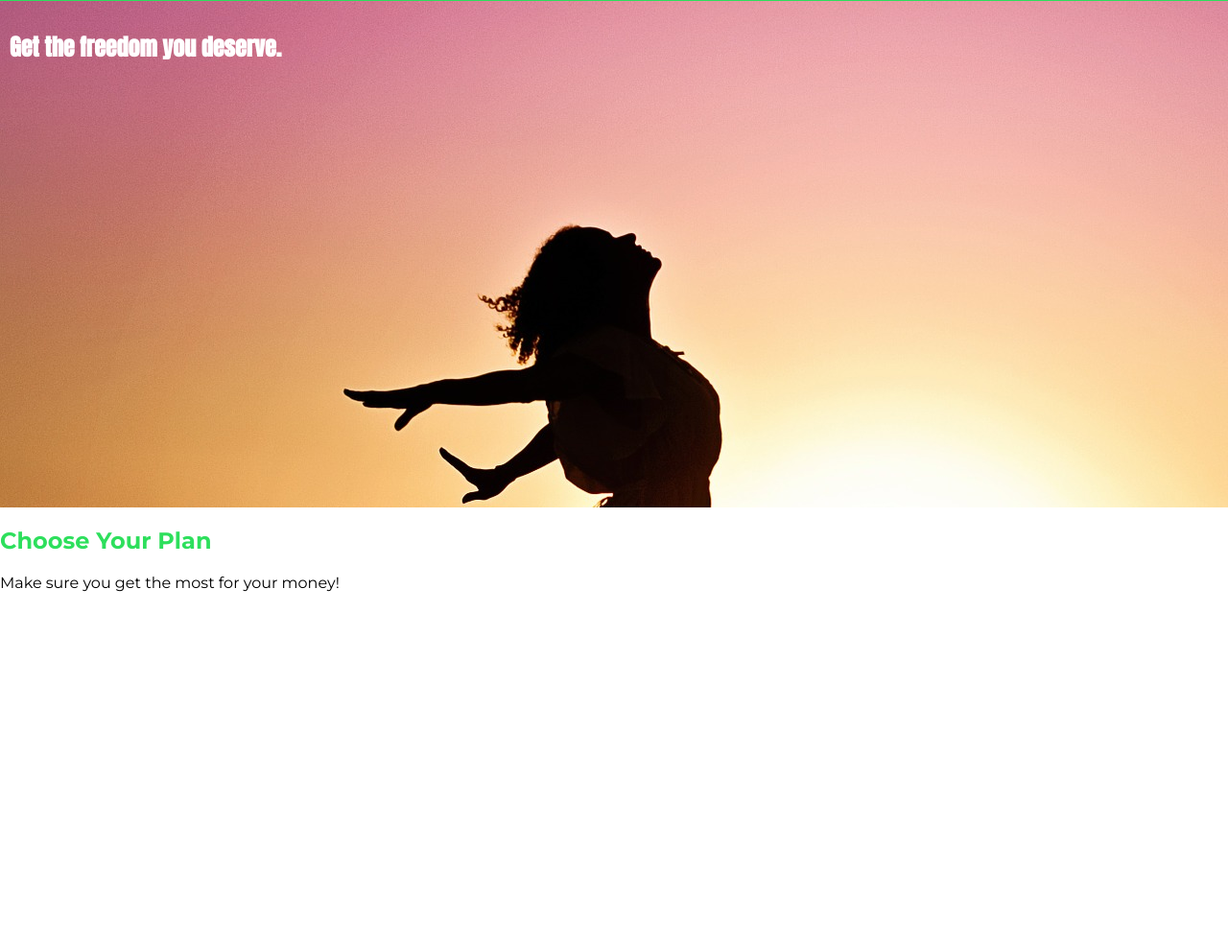
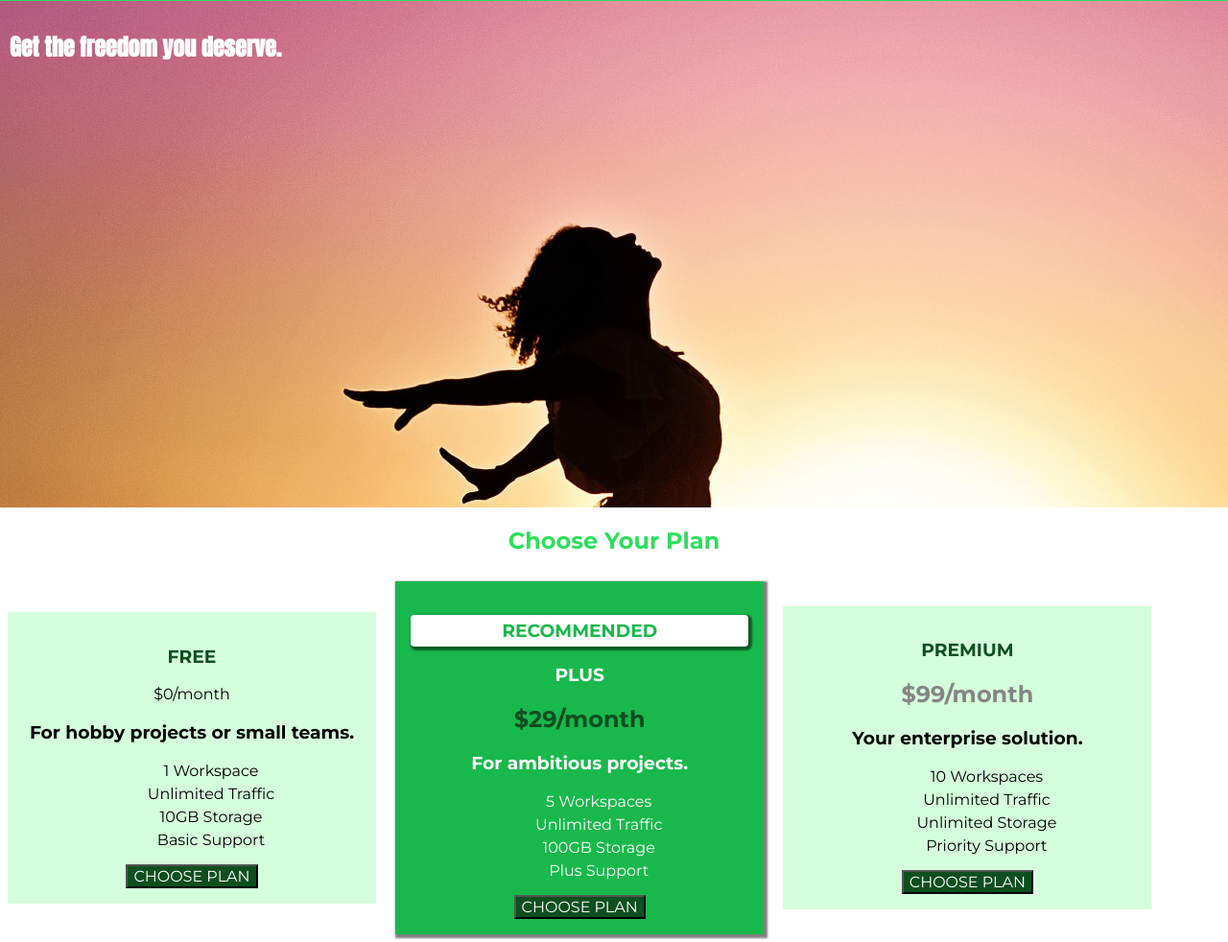
Before and after one commit to vidit0210/CSS_AcademicMind, a plain HTML site: page Section5/index.html in a window 1280 px wide. Shown: the part 42-1024 px from the top of the page at 96% size. Before the commit the page ends 800 px from the top, so only its background shows below. Drawn offline with Linux system fonts and the light colour scheme.

Commit message:
section5v2

```diff
--- a/Section5/index.html
+++ b/Section5/index.html
@@ -38,7 +38,52 @@
         </section>
         <section id="plans">
             <h1 class="section-title">Choose Your Plan</h1>
-            <p>Make sure you get the most for your money!</p>
+
+            <div>
+                <article class="plan">
+                    <h1 class="plan__title">FREE</h1>
+                    <h2class="plan__price">$0/month</h2>
+                        <h3>For hobby projects or small teams.</h3>
+                        <ul class="plan__ulist">
+                            <li>1 Workspace</li>
+                            <li>Unlimited Traffic</li>
+                            <li>10GB Storage</li>
+                            <li>Basic Support</li>
+                        </ul>
+                        <div>
+                            <button class="button">CHOOSE PLAN</button>
+                        </div>
+                </article>
+                <article class="plan plan__highlighted">
+                    <h1 class="plan__annotation">RECOMMENDED</h1>
+                    <h1 class="plan__title">PLUS</h1>
+                    <h2 class="plan__price">$29/month</h2>
+                    <h3>For ambitious projects.</h3>
+                    <ul class="plan__ulist">
+                        <li>5 Workspaces</li>
+                        <li>Unlimited Traffic</li>
+                        <li>100GB Storage</li>
+                        <li>Plus Support</li>
+                    </ul>
+                    <div>
+                        <button class="button">CHOOSE PLAN</button>
+                    </div>
+                </article>
+                <article class="plan">
+                    <h1 class="plan__title">PREMIUM</h1>
+                    <h2 class="plan__price">$99/month</h2>
+                    <h3>Your enterprise solution.</h3>
+                    <ul class="plan__ulist">
+                        <li>10 Workspaces</li>
+                        <li>Unlimited Traffic</li>
+                        <li>Unlimited Storage</li>
+                        <li>Priority Support</li>
+                    </ul>
+                    <div>
+                        <button class="button">CHOOSE PLAN</button>
+                    </div>
+                </article>
+            </div>
         </section>
     </main>
 </body>
--- a/Section5/main.css
+++ b/Section5/main.css
@@ -3,7 +3,7 @@
 }
 
 body {
-    font-family: 'Montserrat', sans-serif;
+  font-family: "Montserrat", sans-serif;
   margin: 0;
 }
 
@@ -14,13 +14,65 @@ body {
   padding: 10px;
 }
 
+.plan {
+  background: #d5ffdc;
+  text-align: center;
+  padding: 16px;
+  margin: 8px;
+  display: inline-block;
+  width: 30%;
+  vertical-align: middle;
+}
+
+.plan__highlighted {
+  background: #19b84c;
+  color: white;
+  box-shadow: 2px 2px 2px 2px rgba(0, 0, 0, 0.5);
+}
+
+.plan__title {
+  color: #0e4f1f;
+}
+
+.plan__price {
+  color: #858585;
+}
+
 .section-title {
   color: #2ddf5c;
+  text-align: center;
+}
+
+.plan__annotation {
+  background: white;
+  color: #19b84c;
+  box-shadow: 2px 2px 2px 2px rgba(0, 0, 0, 0.5);
+  padding: 5px;
+  /* border-radius:4px 4px 4px; */
+  border-radius: 4px;
+}
+.plan__highlighted .plan__title {
+  color: white;
+}
+.plan__highlighted .plan__price {
+  color: #0e4f1f;
+}
+.plan__ulist {
+  list-style: none;
+}
+
+.plan__ulist li {
+  margin: 5px;
+}
+.button {
+  color: white;
+  background: #0e4f1f;
+  font: inherit;
 }
 
 #product-overview h1 {
   color: white;
-    font-family: 'Anton', sans-serif;
+  font-family: "Anton", sans-serif;
 }
 
 /* h1 {
```
Also changed, not shown: Section5/change.html (added, +45 -0 lines). Lines whose indentation alone changed are shown as unchanged.
